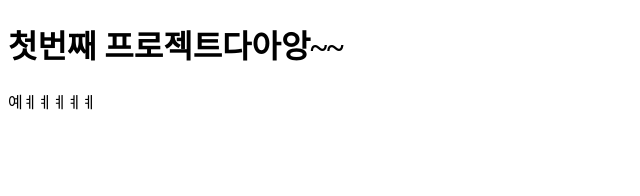
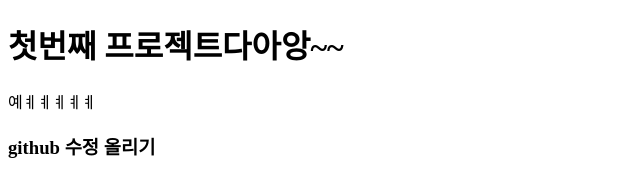
Before and after one commit to jina900d/jsProject, a plain HTML site: page index.html in a window 1280 px wide. Shown: the whole page, without its empty margins (0-640 px from the left). Drawn offline with Linux system fonts and the light colour scheme.

Commit message:
second commit

```diff
--- a/index.html
+++ b/index.html
@@ -10,5 +10,6 @@
 <body>
   <h1>첫번째 프로젝트다아앙~~</h1>
   <p>예ㅖㅖㅖㅖㅖ</p>
+  <h3>github 수정 올리기</h3>
 </body>
 </html>
```
